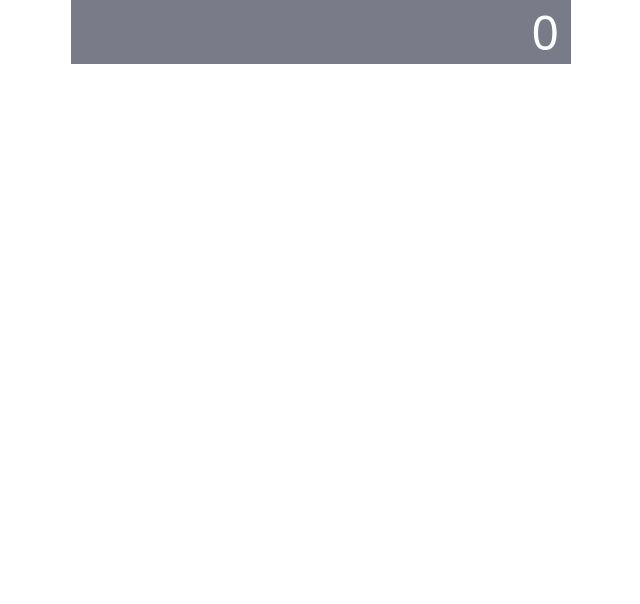
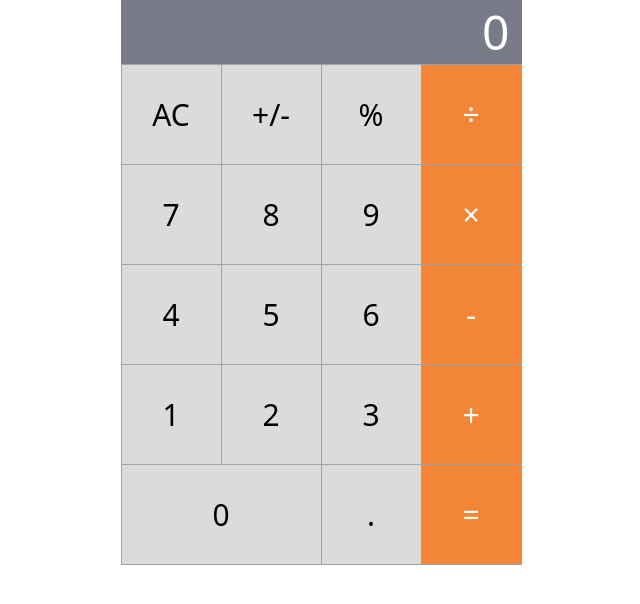
Before and after one commit to KevinRebakure/Simple-Calculator, a React (Vite) app: page / in a window 1280 px wide. Shown: the top 604 px of the page, without its empty margins (319-959 px from the left). Built offline with nearby package versions, Linux system fonts and the light colour scheme.

Commit message:
done ✅ - Calculator UI

```diff
--- a/index.html
+++ b/index.html
@@ -2,7 +2,6 @@
 <html lang="en">
   <head>
     <meta charset="UTF-8" />
-    <link rel="icon" type="image/svg+xml" href="/vite.svg" />
     <meta name="viewport" content="width=device-width, initial-scale=1.0" />
     <title>Simple Calculator | Kevin Rebakure</title>
   </head>
--- a/package.json
+++ b/package.json
@@ -11,7 +11,8 @@
   },
   "dependencies": {
     "react": "^18.3.1",
-    "react-dom": "^18.3.1"
+    "react-dom": "^18.3.1",
+    "uuid": "^10.0.0"
   },
   "devDependencies": {
     "@types/react": "^18.3.3",
--- a/src/App.jsx
+++ b/src/App.jsx
@@ -1,9 +1,17 @@
+import { v4 as uuidv4 } from "uuid";
 import Display from "./Components/Display";
+import labels from "./labels";
+import Button from "./Components/Button";
 
 function App() {
   return (
-    <div className="w-[500px] mx-auto">
+    <div className="mx-auto w-max">
       <Display />
+      <div className="grid grid-cols-4 border-r border-t border-gray-400">
+        {labels.map((label) => (
+          <Button key={uuidv4()} label={label} />
+        ))}
+      </div>
     </div>
   );
 }
--- /dev/null
+++ b/src/Components/Button.jsx
@@ -0,0 +1,9 @@
+export default function Button({ label }) {
+  return (
+    <p
+      className={`${label === 0 && "col-span-2 w-[200px]"} ${["+", "×", "=", "-", "÷"].includes(label) ? "bg-[#f38636] text-white" : "bg-[#dbdbdb]"} flex size-[100px] border-collapse items-center justify-center border-b border-l border-gray-400 text-3xl`}
+    >
+      {label}
+    </p>
+  );
+}
--- a/src/Components/Display.jsx
+++ b/src/Components/Display.jsx
@@ -1,3 +1,5 @@
 export default function Display() {
-    return <p className="text-white text-end bg-[#7a7b88] py-2 px-3 text-5xl">0</p>;
+  return (
+    <p className="bg-[#7a7b88] px-3 py-2 text-end text-5xl text-white">0</p>
+  );
 }
--- /dev/null
+++ b/src/labels.js
@@ -0,0 +1,21 @@
+export default [
+  "AC",
+  "+/-",
+  "%",
+  "÷",
+  7,
+  8,
+  9,
+  "×",
+  4,
+  5,
+  6,
+  "-",
+  1,
+  2,
+  3,
+  "+",
+  0,
+  ".",
+  "=",
+];
```
Also changed, not shown: 1 other file (tests, documents, lock files or other folders).
